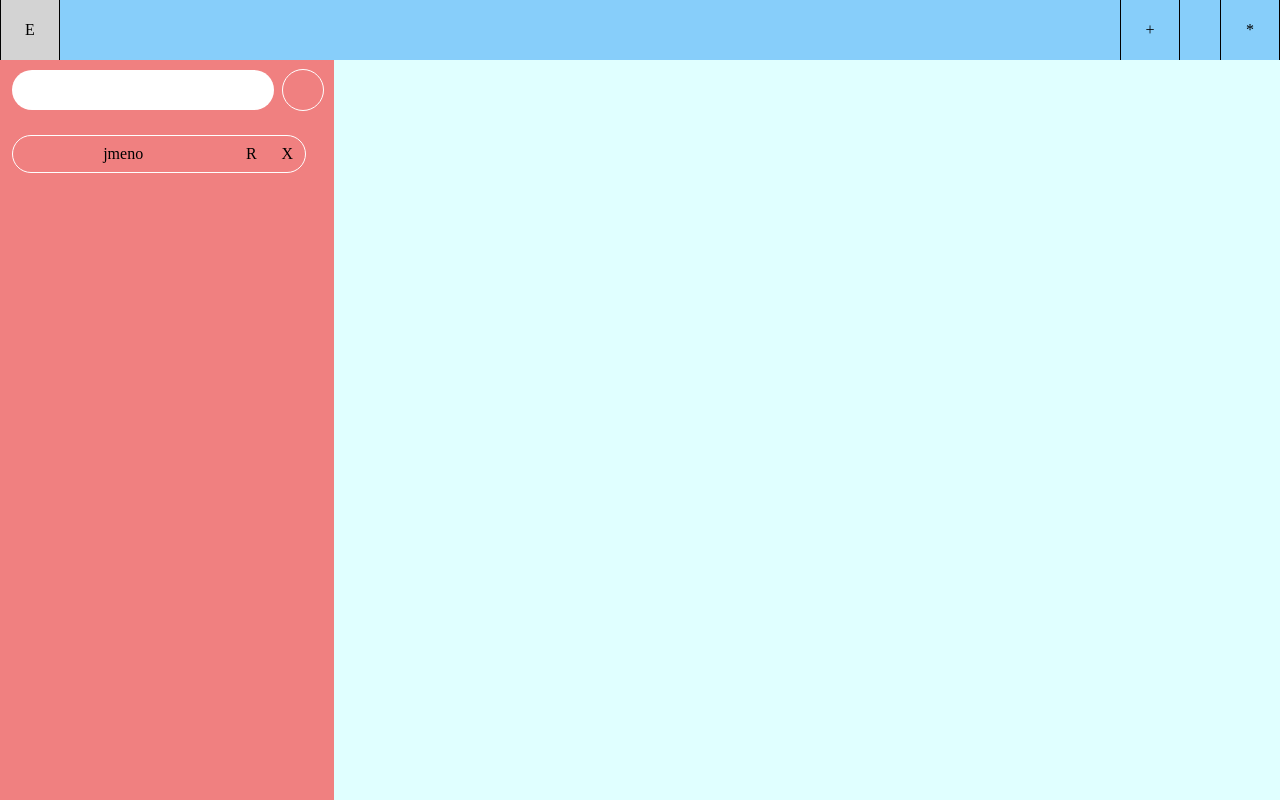
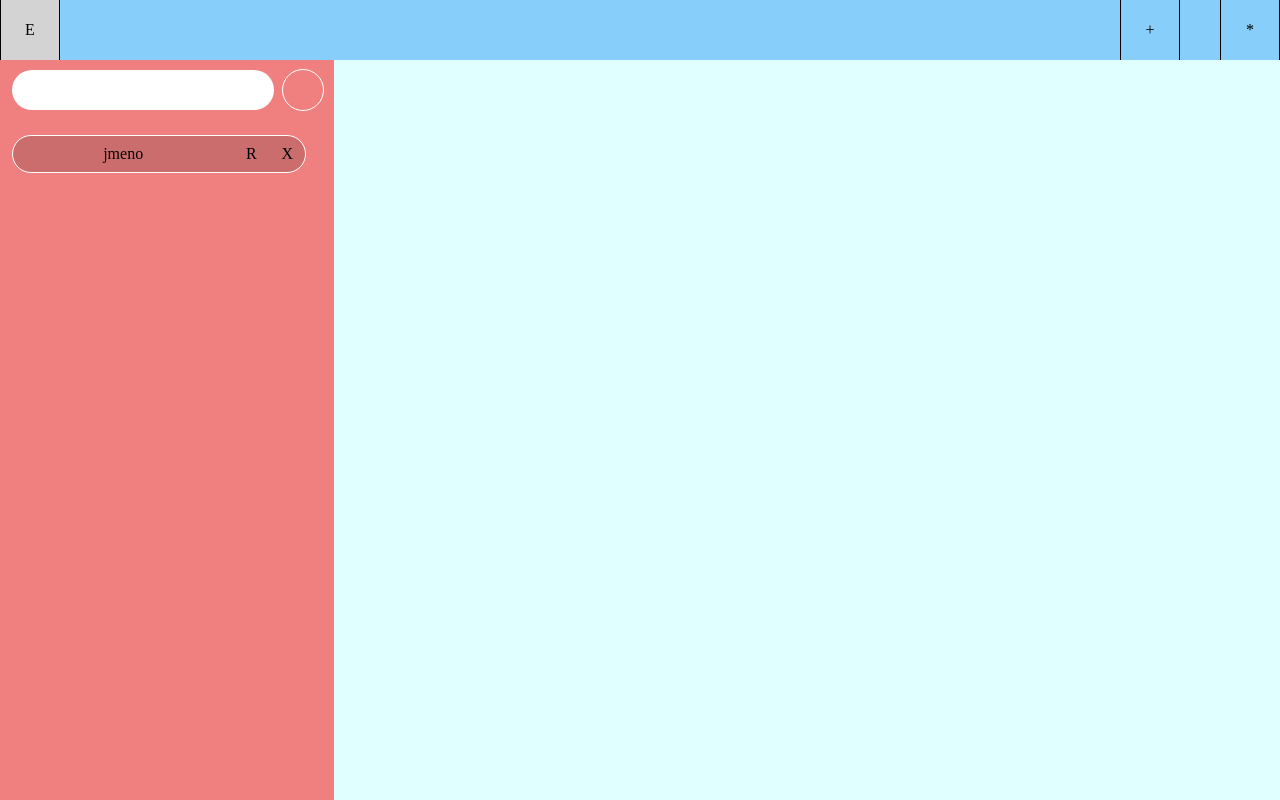
Before and after one commit to jacky32/Todo-List, a website built with webpack: page dist/index.html in a window 1280 px wide. Built offline with nearby package versions, Linux system fonts and the light colour scheme.

Commit message:
Add  selected project logic

```diff
--- a/src/index.js
+++ b/src/index.js
@@ -61,7 +61,6 @@ class Builder {
     const projectRename = document.createElement("div");
     const projectDelete = document.createElement("div");
 
-    project.classList = "project";
     projectName.classList = "project-name";
     projectRename.classList = "project-rename";
     projectDelete.classList = "project-delete";
@@ -77,14 +76,28 @@ class Builder {
     projectDelete.addEventListener("click", () => {
       App.deleteProject(id);
       project.remove();
+      Builder.toggleProjectSelected();
     });
 
-    project.addEventListener("click", () => {
+    projectName.addEventListener("click", () => {
       App.selectProject(id);
+      Builder.toggleProjectSelected(project);
     });
 
+    Builder.toggleProjectSelected(project);
     project.append(projectName, projectRename, projectDelete);
     this.projectList.appendChild(project);
+  }
+
+  static toggleProjectSelected(project = this.projectList.firstChild) {
+    const projects = this.projectList.childNodes;
+    if (project == null) {
+      return;
+    }
+    for (let i = 0; i < projects.length; i++) {
+      projects[i].classList = "project";
+    }
+    project.classList = "project selected";
   }
 
   static buildTodoContent() {
@@ -171,11 +184,19 @@ class App {
 
   static selectProject(id) {
     this.currentProject = this.projects[id];
+    if (this.currentProject == undefined) {
+      return;
+    }
     this.currentProject.loadTodos();
   }
 
   static deleteProject(id) {
     delete this.projects[id];
+    App.selectProject(Object.keys(this.projects)[0]);
+  }
+
+  static getFirstProject() {
+    return Object.keys(this.projects)[0];
   }
 }
 
@@ -201,6 +222,13 @@ class Project {
 
   deleteTodo(todoId) {
     delete this.todos[todoId];
+  }
+
+  deleteTodos() {
+    todoAmount = Object.keys(this.todos).length;
+    for (let i = 0; i < todoAmount; i++) {
+      delete this.todos[i];
+    }
   }
 
   loadTodos() {
--- a/src/main.css
+++ b/src/main.css
@@ -66,6 +66,13 @@
   background-color: rgb(214, 115, 115);
 }
 
+.project-name {
+  display: flex;
+  align-items: center;
+  justify-content: center;
+  height: 100%;
+}
+
 .project-rename {
   user-select: none;
 }
@@ -75,7 +82,7 @@
 }
 
 .selected {
-  background-color: rgb(223, 124, 124);
+  background-color: rgb(204, 109, 109);
 }
 
 #todo-content {
```
Also changed, not shown: dist/main.js.
